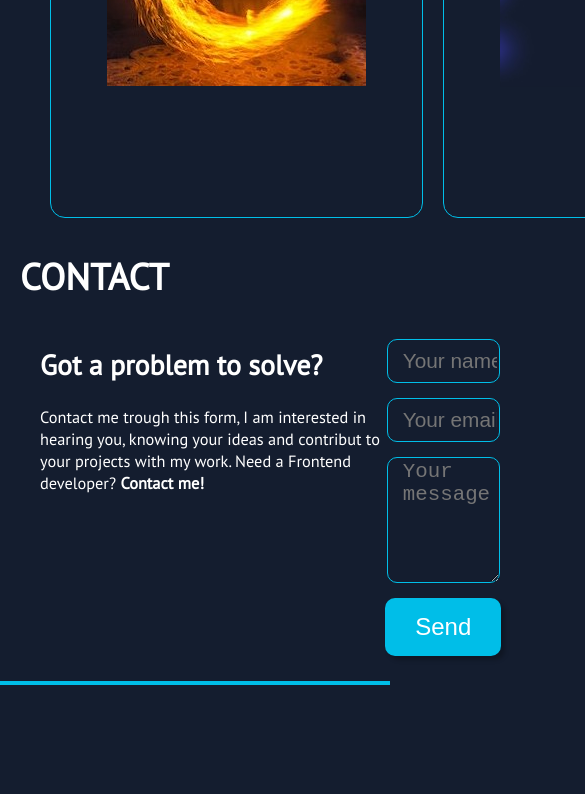
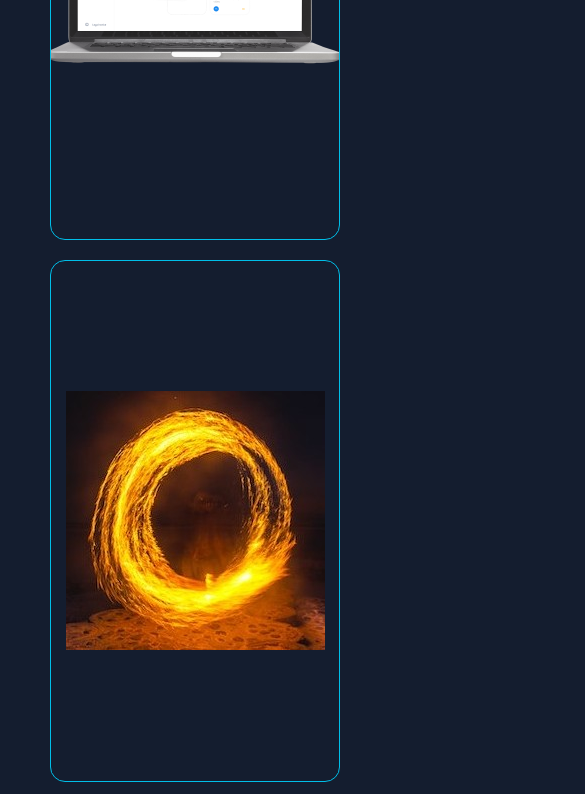
Before and after one commit to KayBeckmann/portfolio, an Angular app: page / in a window 390 px wide. Shown: the part 4108-4902 px from the top of the page, 585 px wide, since content can reach past the window. Built offline with nearby package versions, Linux system fonts and the light colour scheme.

Commit message:
responsive Design with grid

```diff
--- a/src/app/contact/contact.component.scss
+++ b/src/app/contact/contact.component.scss
@@ -25,7 +25,6 @@
 }
 
 .text {
-  // width: 45%;
   margin-bottom: 15px;
 
   span {
@@ -38,7 +37,6 @@ form {
   flex-direction: column;
   justify-content: center;
   align-items: center;
-  // width: 45%;
   gap: 15px;
   padding-top: 15px;
   margin-bottom: 25px;
@@ -65,6 +63,10 @@ form {
 }
 
 @media (max-width: 800px) {
+  .wrapper {
+    grid-template-columns: 1fr;
+  }
+
   .content {
     display: flex;
     flex-direction: column;
--- a/src/app/footer/footer.component.scss
+++ b/src/app/footer/footer.component.scss
@@ -29,8 +29,7 @@
 
 @media (max-width: 700px) {
   .wrapper {
-    flex-direction: column;
-    justify-content: space-around;
+    grid-template-columns: 1fr;
 
     .left {
       display: flex;
--- a/src/app/projectcard/projectcard.component.scss
+++ b/src/app/projectcard/projectcard.component.scss
@@ -87,13 +87,9 @@
 
 @media (max-width: 900px) {
   .card {
-    width: 340px;
-    height: 340px;
-
     &:hover {
       .content {
         display: flex;
-        height: 170px;
       }
     }
   }
@@ -101,10 +97,6 @@
 
 @media (max-width: 700px) {
   .card {
-    width: 90dvw;
-    height: auto;
-    min-height: 500px;
-
     &:hover {
       .content {
         display: flex;
--- a/src/app/projects/projects.component.scss
+++ b/src/app/projects/projects.component.scss
@@ -9,3 +9,11 @@
     grid-template-columns: 1fr 1fr;
   }
 }
+
+@media (max-width: 900px) {
+  .wrapperprojects {
+    .wrapper {
+      grid-template-columns: 1fr;
+    }
+  }
+}
```
